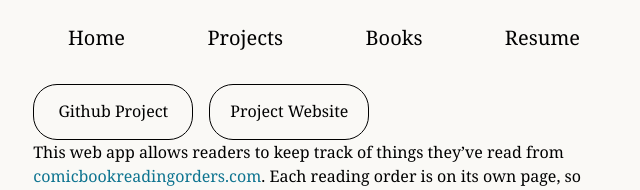
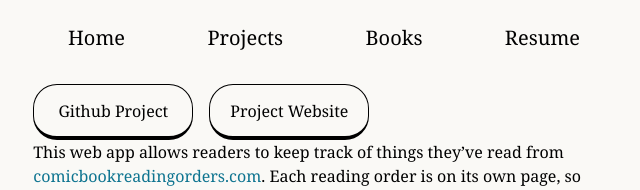
Before and after one commit to jacob-armiger/react-portfolio-site, a Next.js app: page /project/comic-list-webscraper in a window 1280 px wide. Shown: the top 190 px of the page, without its empty margins (316-956 px from the left). Built offline with nearby package versions, Linux system fonts and the light colour scheme.

Commit message:
Update Button and Project component styling

```diff
--- a/src/components/Button.js
+++ b/src/components/Button.js
@@ -3,7 +3,7 @@ import Link from "next/link";
 export default function Button({ length, url = "", title = "Lorem Ipsum" }) {
     return (
         <Link
-            className="h-14 w-40 rounded-3xl border border-black pt-3.5 text-center hover:border-b-4 hover:bg-gray-400 sm:m-auto"
+            className="h-14 w-40 rounded-3xl border border-b-4 border-black pt-3.5 text-center hover:border hover:bg-gray-400 sm:m-auto"
             target="_blank"
             href={url}
         >
--- a/src/components/Project.js
+++ b/src/components/Project.js
@@ -7,7 +7,7 @@ export default function Project({ project }) {
                 pathname: `/project/${project.name}`,
                 query: { object: JSON.stringify(project) },
             }}
-            className="flex h-[35rem] w-11/12 flex-col rounded-lg border border-b-[5px] border-black transition-all duration-150 hover:mb-0 hover:translate-y-[5px] hover:cursor-pointer hover:border md:w-8/12 lg:h-80 lg:w-10/12 lg:flex-row"
+            className="flex h-[35rem] w-11/12 flex-col rounded-lg border border-b-[5px] border-black transition-all duration-150 hover:mb-0 hover:cursor-pointer focus:border sm:hover:translate-y-[5px] sm:hover:border md:w-8/12 lg:h-80 lg:w-10/12 lg:flex-row"
         >
             <img
                 className="h-96 rounded-t-lg object-cover lg:h-auto lg:w-5/12 lg:rounded-none lg:rounded-l-lg"
```
